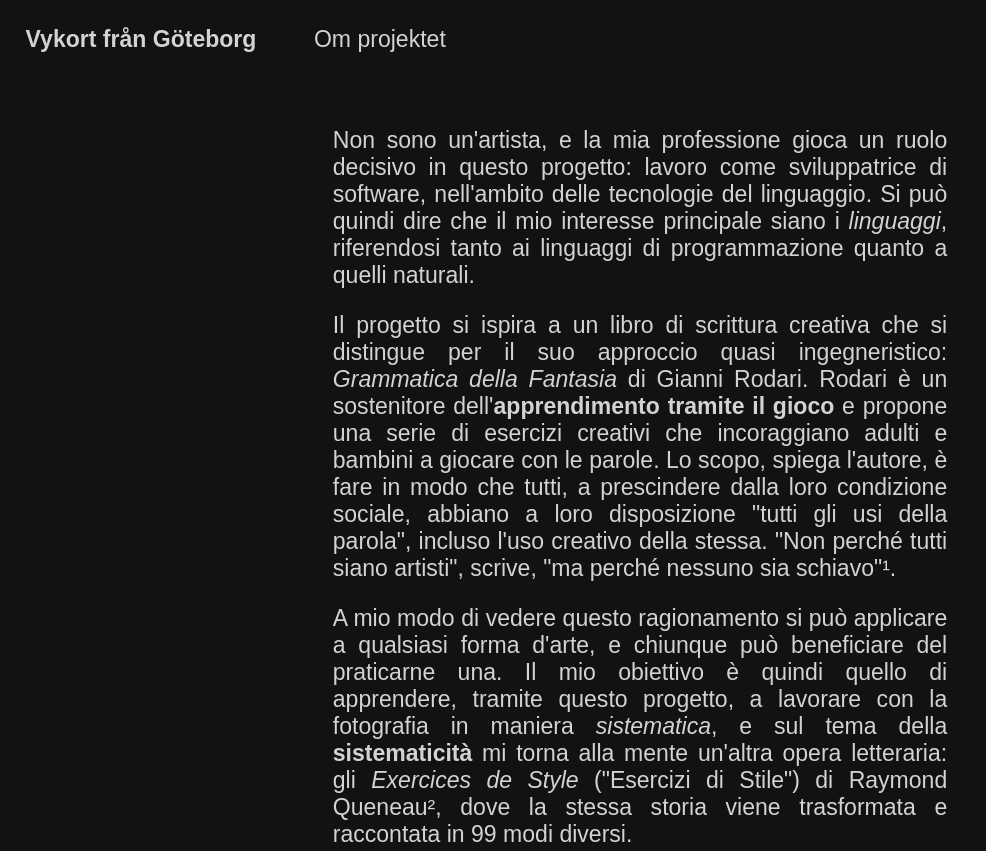
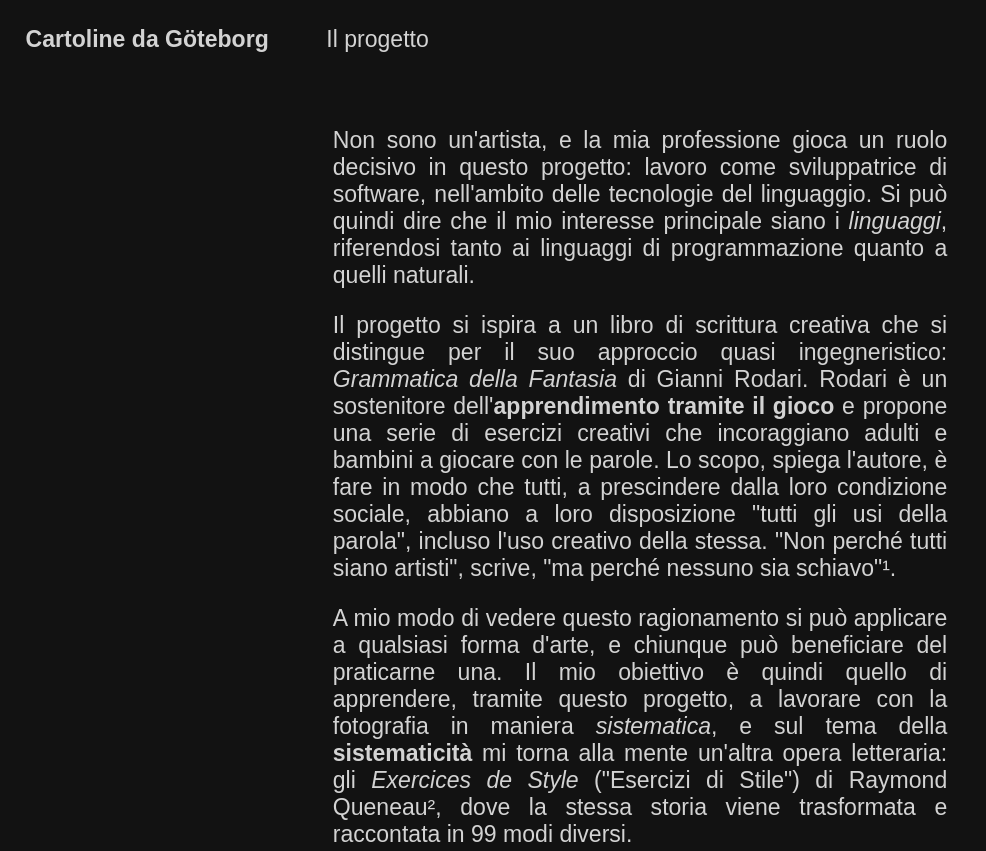
Before and after one commit to harisont/postcards-from-gothenburg, a website: page about_ita.html in a window 1280 px wide. Shown: the top 851 px of the page, without its empty margins (0-986 px from the left). Drawn offline with Linux system fonts and the light colour scheme.

Commit message:
improved UX with inner links and WIP trilingual site

```diff
--- a/about_ita.html
+++ b/about_ita.html
@@ -18,8 +18,10 @@
 
         <!--Menu-->
         <div class="menu">
-            <a id="homelink" href="https://harisont.github.io/postcards-from-gothenburg/">Vykort från Göteborg</a>
-            <a href="https://harisont.github.io/postcards-from-gothenburg/about.html">Om projektet</a>
+            <a id="homelink" href="https://harisont.github.io/postcards-from-gothenburg/">Cartoline da Göteborg</a>
+            <a href="https://harisont.github.io/postcards-from-gothenburg/about.html">Il progetto</a>
+            <a class="lang"></a>
+            <a class="lang"></a>
         </div>
 
         <div id="statement">
```
Also changed, not shown: about.html (+2 -0 lines), about_eng.html (+2 -0 lines), index.html (+3 -1 lines), dist/css/styles.css, dist/js/scripts.js.
